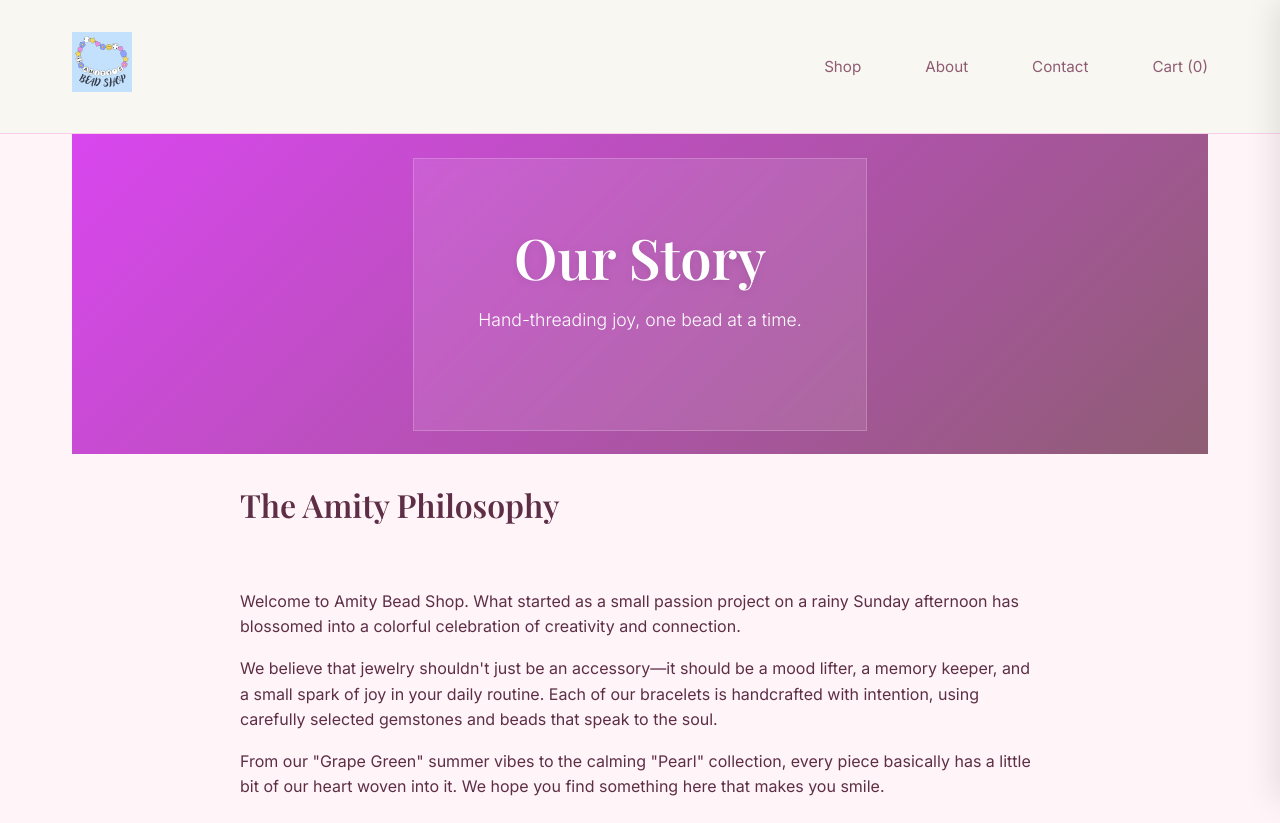
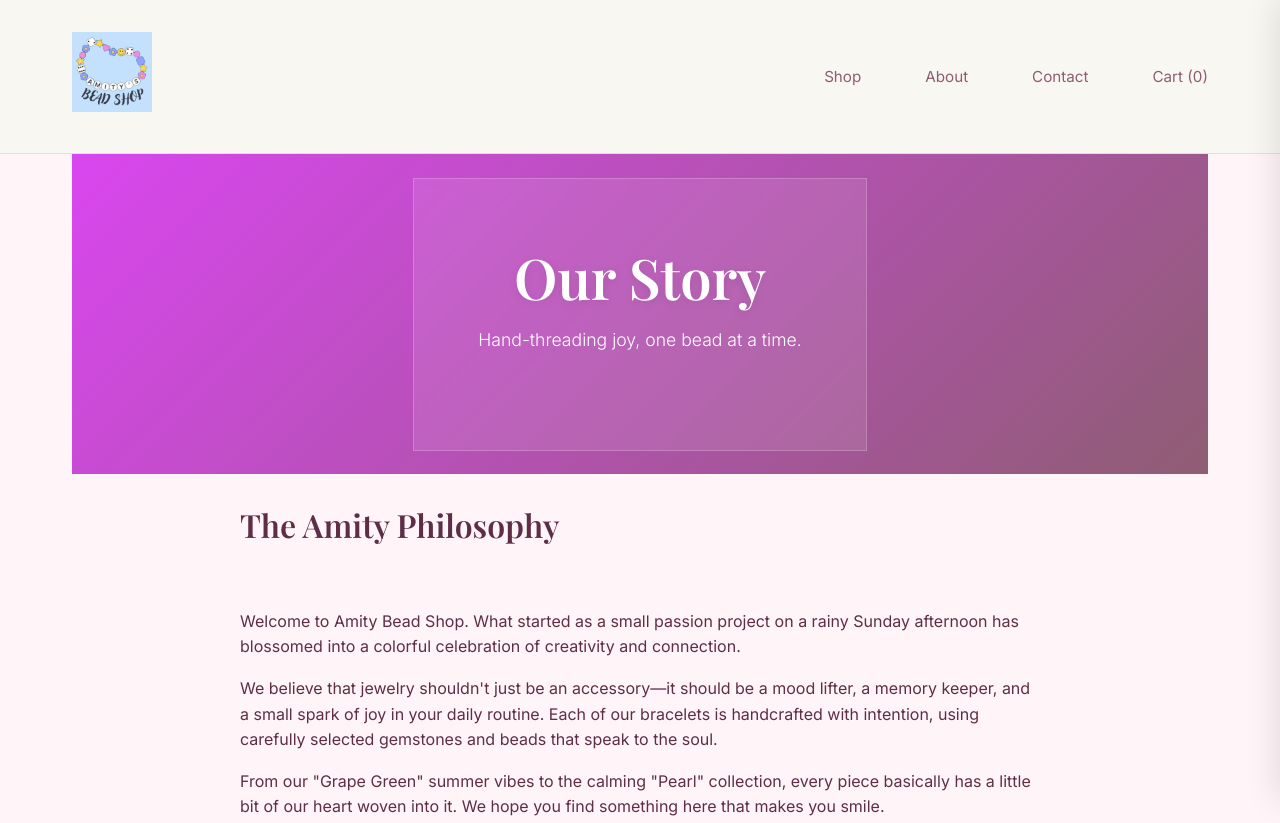
Before and after one commit to wishforwings24/amity-bead-shop, a website: page about.html in a window 1280 px wide. Shown: the top 823 px of the page. Drawn offline with nearby package versions, Linux system fonts and the light colour scheme.

Commit message:
logo larger

```diff
--- a/about.html
+++ b/about.html
@@ -20,7 +20,7 @@
         <div class="container">
             <nav>
             <div class="logo">
-                <a href="index.html"><img src="assets/images/logo.jpg" alt="Amity Bead Shop" style="height: 60px;"></a>
+                <a href="index.html"><img src="assets/images/logo.jpg" alt="Amity Bead Shop" style="height: 80px;"></a>
             </div>
             <ul class="nav-links">
                     <li><a href="index.html#shop">Shop</a></li>
```
Also changed, not shown: checkout.html (+1 -1 lines), contact.html (+1 -1 lines), index.html (+1 -1 lines).
